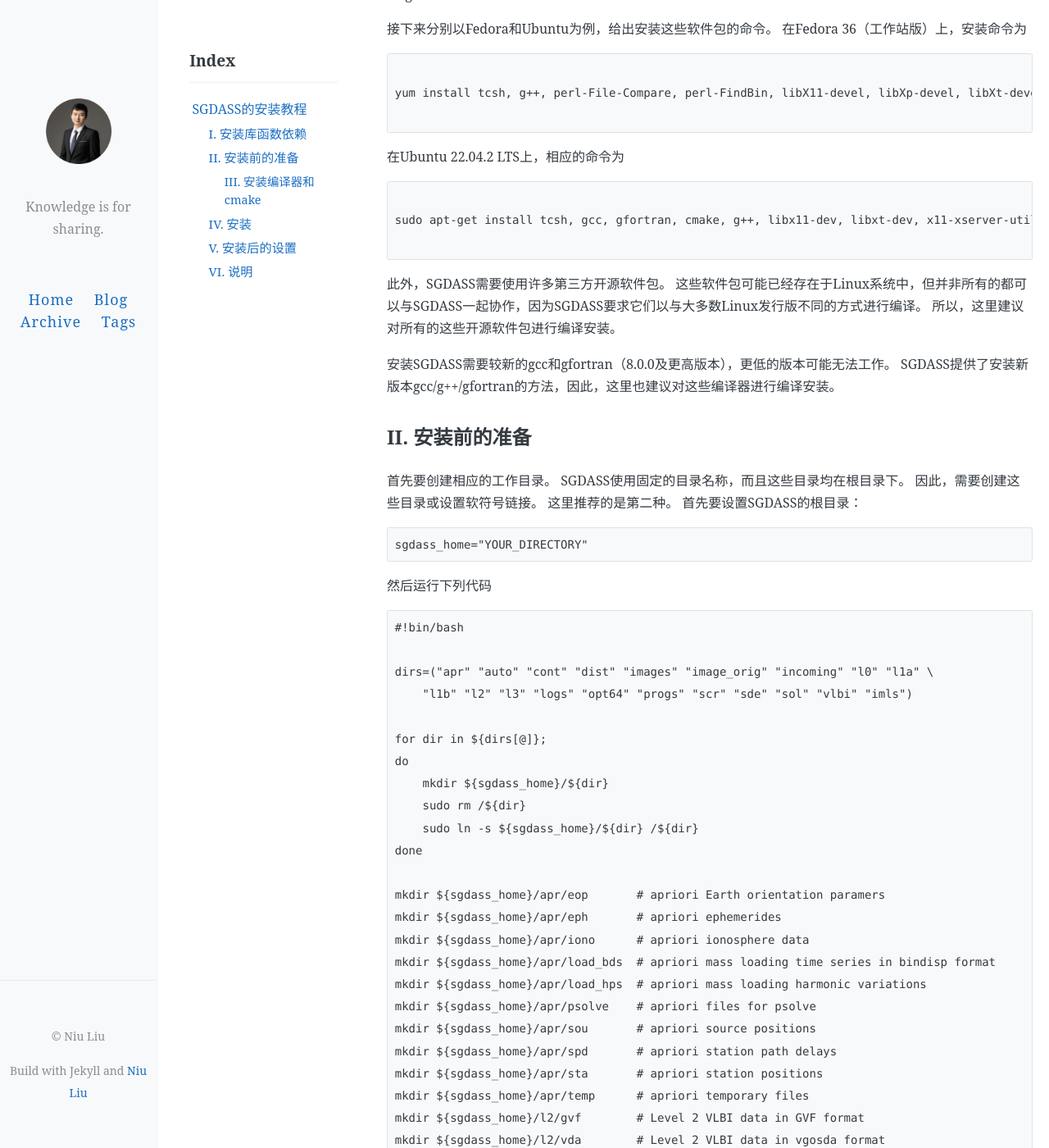
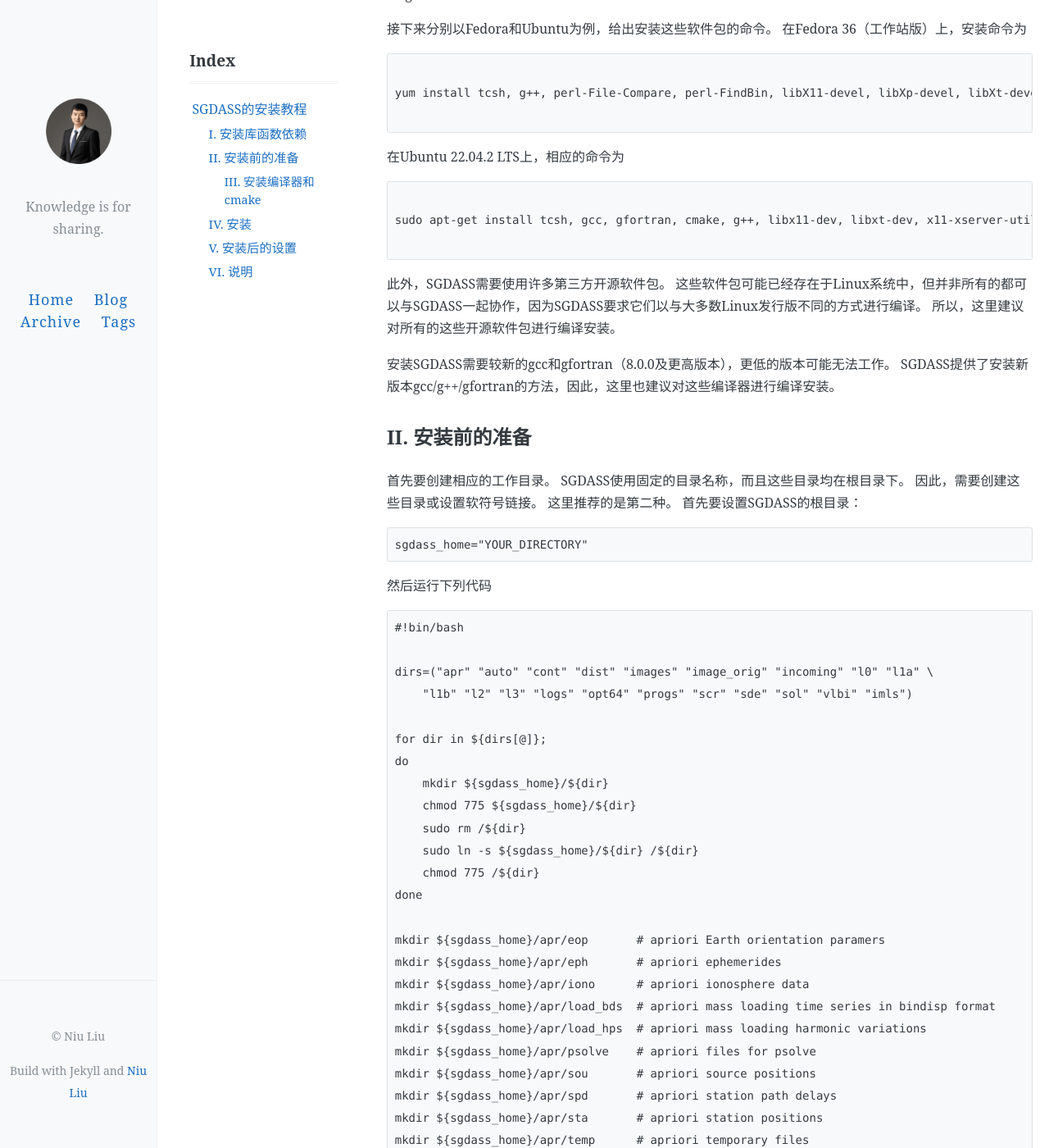
Before and after one commit to Niu-Liu/Niu-Liu.github.io, a Jekyll site: the page built from _posts/2022-02-01-install_sgdass.md, in a window 1280 px wide and 1400 px high, scrolled down 1064 px. Shown: the whole window at 82% size. Built offline with Jekyll 4.4.1, drawn with Linux system fonts in a browser that asks for light colours; some of the changed text lies outside the part shown.

Commit message:
Add new instrcutions

````diff
--- a/_posts/2022-02-01-install_sgdass.md
+++ b/_posts/2022-02-01-install_sgdass.md
@@ -64,7 +64,7 @@
 
 ```
 
-sudo apt-get install tcsh, gcc, gfortran, cmake, g++, libx11-dev, libxt-dev, x11-xserver-utils, imagemagick
+sudo apt-get install tcsh, gcc, gfortran, cmake, g++, libx11-dev, libxt-dev, x11-xserver-utils, imagemagick, autoconf, m4
 
 ```
 
@@ -98,8 +98,10 @@
 for dir in ${dirs[@]};
 do
     mkdir ${sgdass_home}/${dir}
+    chmod 775 ${sgdass_home}/${dir}
     sudo rm /${dir}
     sudo ln -s ${sgdass_home}/${dir} /${dir}
+    chmod 775 /${dir}
 done
 
 mkdir ${sgdass_home}/apr/eop       # apriori Earth orientation paramers
````
